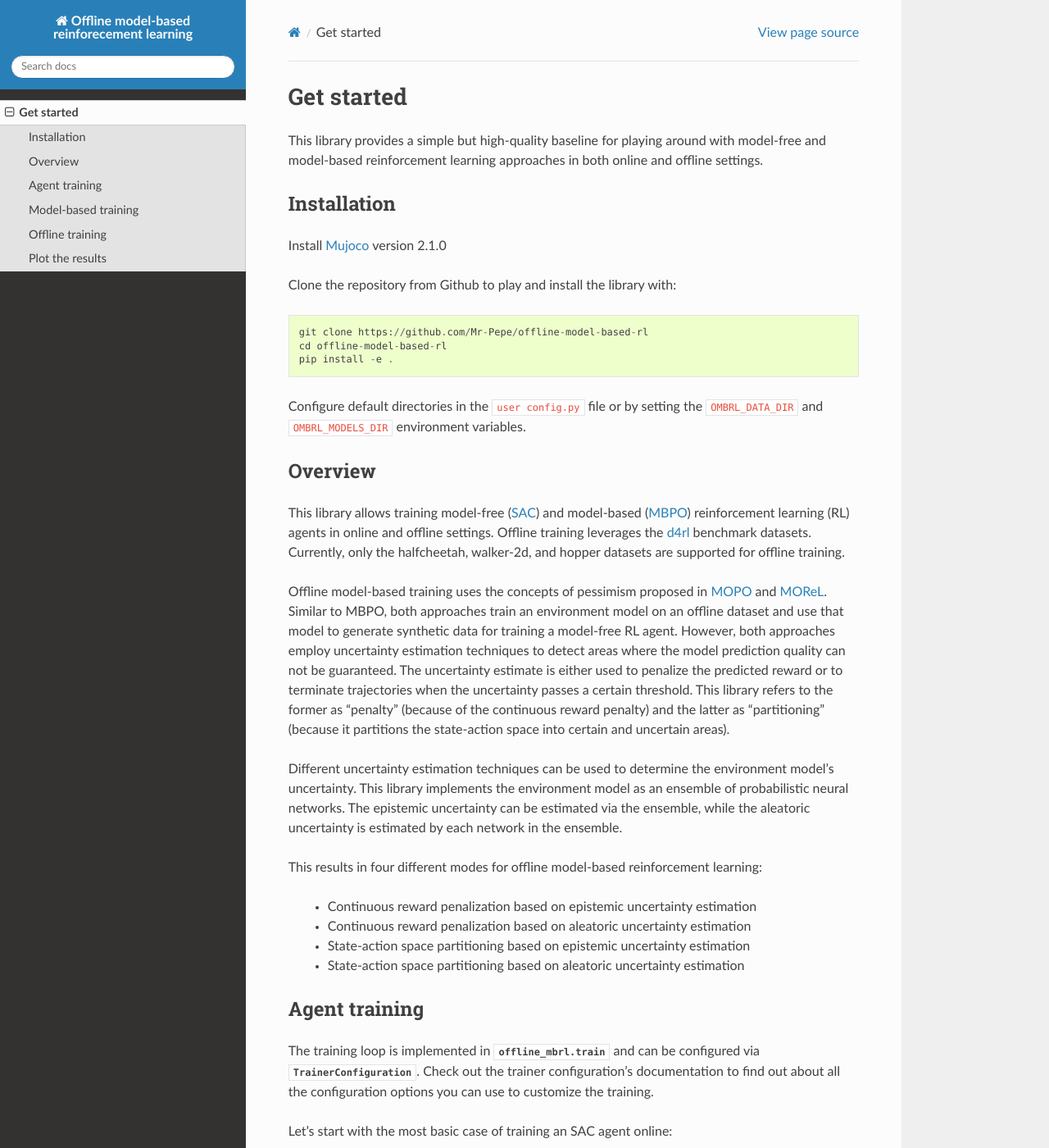
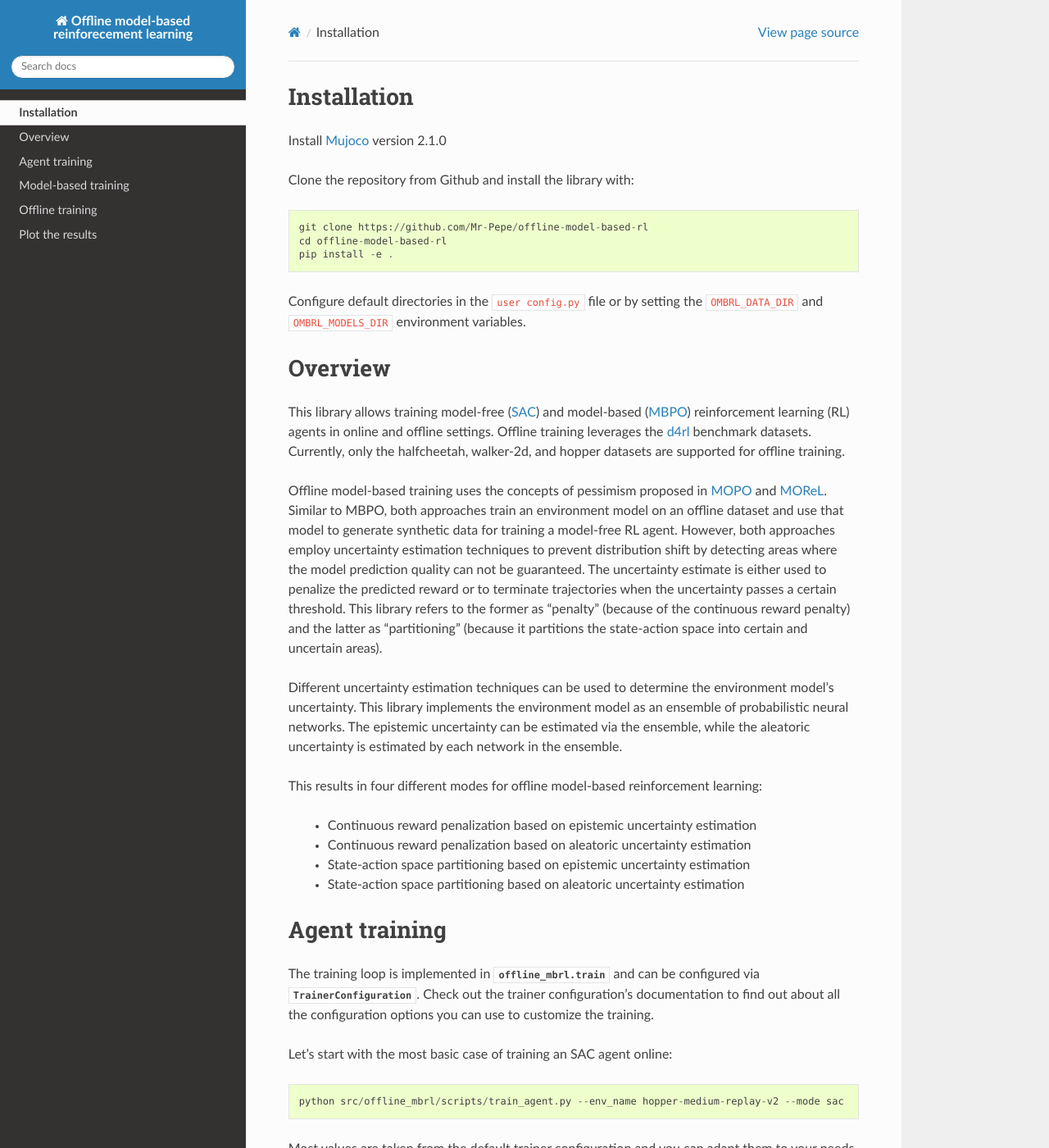
Before and after one commit to Mr-Pepe/offline-model-based-rl, a Sphinx documentation site: the page built from docs/get_started.rst, in a window 1280 px wide and 1400 px high. Shown: the whole window at 82% size. Built offline with Sphinx 7.4.7 and the Read the Docs theme 2.0.0, drawn with Linux system fonts in a browser that asks for light colours; pages that are not in the unit, such as notebooks, are missing from menus; some of the changed text lies outside the part shown.

Commit message:
Update docs

```diff
--- a/docs/get_started.rst
+++ b/docs/get_started.rst
@@ -1,18 +1,9 @@
-===========
-Get started
-===========
-
-This library provides a simple but high-quality baseline for playing around with
-model-free and model-based reinforcement learning approaches in both online and offline
-settings.
-
-
 Installation
 ============
 
 Install `Mujoco <https://mujoco.org/>`_ version 2.1.0
 
-Clone the repository from Github to play and install the library with::
+Clone the repository from Github and install the library with::
 
     git clone https://github.com/Mr-Pepe/offline-model-based-rl
     cd offline-model-based-rl
@@ -35,8 +26,9 @@
 `MOPO <https://arxiv.org/abs/2005.13239>`_ and `MOReL <https://arxiv.org/abs/2005.05951>`_.
 Similar to MBPO, both approaches train an environment model on an offline dataset and
 use that model to generate synthetic data for training a model-free RL agent. However,
-both approaches employ uncertainty estimation techniques to detect areas where the model
-prediction quality can not be guaranteed. The uncertainty estimate is either used to
+both approaches employ uncertainty estimation techniques to prevent distribution shift
+by detecting areas where the model prediction quality can not be guaranteed.
+The uncertainty estimate is either used to
 penalize the predicted reward or to terminate trajectories when the uncertainty passes
 a certain threshold. This library refers to the former as "penalty" (because of the
 continuous reward penalty) and the latter as "partitioning" (because it partitions the
@@ -124,11 +117,11 @@
 
 For model-based approaches, you should consider training an environment model first and reusing it later.
 Otherwise, you will have to train a new environment model for every training run although the offline dataset did not change.
-Run the following to train an environment model:
+Run the following to train an environment model::
 
     python src/offline_mbrl/scripts/train_environment_model.py --env_name hopper-medium-replay-v2
 
-Then run any of the offline model-based approaches, for example:
+Then run any of the offline model-based approaches, for example::
 
     python src/offline_mbrl/scripts/train_agent.py --env_name hopper-medium-replay-v2 --mode aleatoric-partitioning
 
```
Also changed, not shown: other parts of docs/get_started.rst (+1 -0 lines), docs/index.rst (+6 -2 lines).
